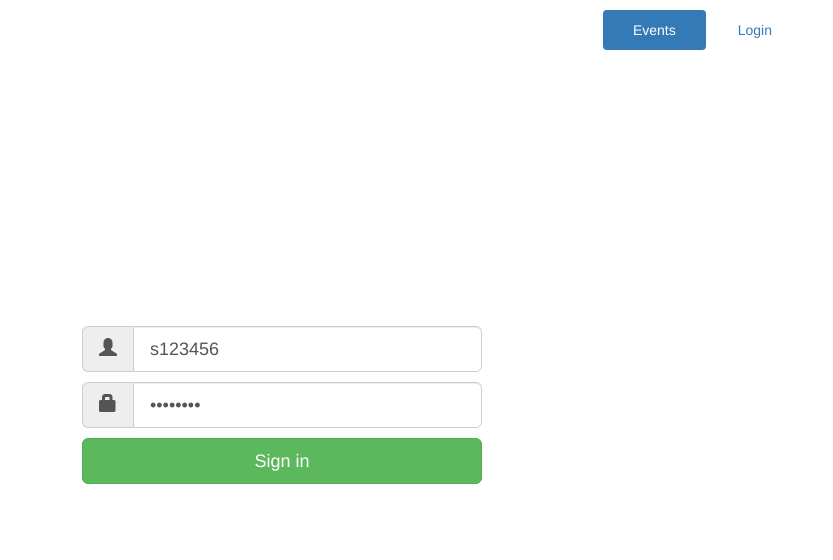
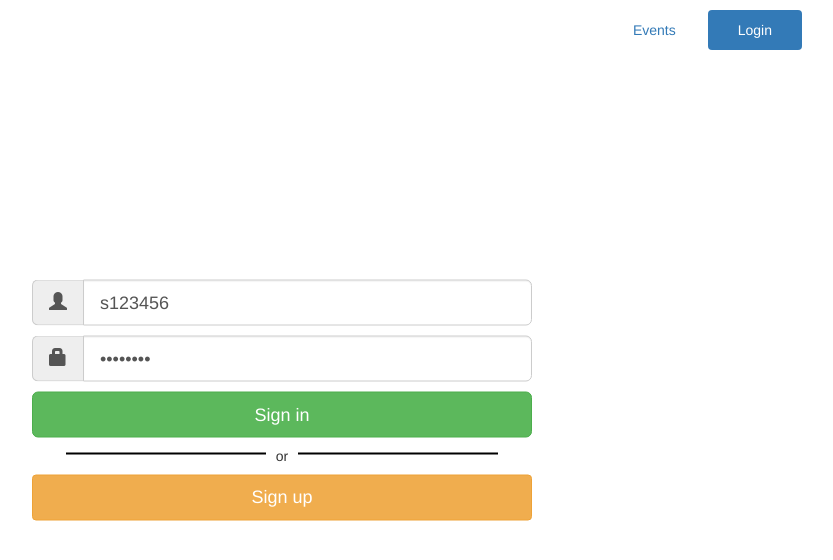
Before and after one commit to Frederiks96/EVENT-ANGULAR, an Angular app: page / in a window 1280 px wide. Shown: the top 560 px of the page, without its empty margins (358-1191 px from the left). Built offline with nearby package versions, Linux system fonts and the light colour scheme.

Commit message:
Form stuff and sign up button

```diff
--- a/src/app/app.component.ts
+++ b/src/app/app.component.ts
@@ -9,15 +9,17 @@ import { Subscription } from "rxjs";
 })
 export class AppComponent implements OnDestroy {
   private tabs = ['Events', 'Login'];
-  private currentIndex = 0;
+  private currentIndex = 1;
   private subscription: Subscription;
 
   constructor(private userService: UserService) {
     this.subscription = userService.events.subscribe((value) => {
       if (value) {
         this.tabs = ['Home', 'Events', 'User'];
+        this.currentIndex = 2;
       } else {
         this.tabs = ['Events', 'Login'];
+        this.currentIndex = 1;
       }
     });
   }
--- a/src/app/sign-in/sign-in.component.css
+++ b/src/app/sign-in/sign-in.component.css
@@ -1,20 +1,16 @@
-#username {
+#username, #password, #login, #signup {
   margin: 0 auto;
-  min-width: 400px;
-  max-width: 400px;
-}
-
-#password {
-  margin: 0 auto;
-  min-width: 400px;
-  max-width: 400px;
+  min-width: 500px;
+  max-width: 500px;
 }
 
 #login {
   background: yellow;
-  margin: 0 auto;
-  min-width: 400px;
-  max-width: 400px;
+}
+
+#signup {
+  height: 46px;
+  font-size: 18px;
 }
 
 #container {
@@ -31,3 +27,31 @@
   width: 90%;
   margin: 0 auto;
 }
+
+.fancy {
+  line-height: 0.5;
+  text-align: center;
+  margin-top: 15px;
+  margin-bottom: 15px;
+}
+.fancy span {
+  display: inline-block;
+  position: relative;
+}
+.fancy span:before,
+.fancy span:after {
+  content: "";
+  position: absolute;
+  height: 1px;
+  border: 1px solid black;
+  top: 0;
+  width: 200px;
+}
+.fancy span:before {
+  right: 100%;
+  margin-right: 10px;
+}
+.fancy span:after {
+  left: 100%;
+  margin-left: 10px;
+}
--- a/src/app/sign-in/sign-in.component.html
+++ b/src/app/sign-in/sign-in.component.html
@@ -1,35 +1,57 @@
 <form (ngSubmit)="logIn(form)" #form="ngForm">
   <div id="container">
     <div ngModelGroup="userdata">
-      <p></p>
       <div class="input-group input-group-lg" id="username">
         <span class="input-group-addon" id="sizing-addon1">
           <i class="glyphicon glyphicon-user"></i>
         </span>
-        <input #username="ngModel" type="text" class="form-control" placeholder="Username" [(ngModel)]="user.username" name="username" aria-describedby="sizing-addon1" required pattern="^[sS]{1}[0-9]{6}$">
+        <input #username="ngModel" type="text" class="form-control" placeholder="Username" [(ngModel)]="user.username" name="username" ngModel aria-describedby="sizing-addon1" required pattern="^[sS]{1}[0-9]{6}$">
       </div>
-      <div *ngIf="!username.valid"> <strong>Invalid username - username should be of the type sXXXXXX</strong></div>
+      <div *ngIf="username.errors">
+        <div *ngIf="username.errors.required" class="alert alert-danger" style="margin: 2px 0px 0px 0px;">
+          <strong>Required</strong> - username is required
+        </div>
+        <div *ngIf="!username.errors.required && !username.valid && username.touched" class="alert alert-danger" style="margin: 2px 0px 0px 0px;">
+          <strong>Invalid username</strong> - username should be of the type 'sXXXXXX'
+        </div>
+      </div>
+
+
       <p></p>
+
       <div class="input-group input-group-lg form-group" id="password">
       <span class="input-group-addon" id="sizing-addon2">
         <i class="glyphicon glyphicon-lock"></i>
       </span>
-        <input #password type="password" class="form-control" placeholder="Password" [(ngModel)]="user.password" name="password" aria-describedby="sizing-addon2" required>
+        <input #password="ngModel" type="password" class="form-control" placeholder="Password" [(ngModel)]="user.password" name="password" aria-describedby="sizing-addon2" ngModel required>
+      </div>
+      <div *ngIf="password.errors">
+        <div *ngIf="password.errors.required && password.touched" class="alert alert-danger" style="margin: 2px 0px 0px 0px;">
+          <strong>Required</strong> - password is required
+        </div>
       </div>
     </div>
 
+
     <p></p>
-    <button type="submit" class = "btn btn-success btn-lg btn-block" [disabled]="!form.valid">Sign in</button>
+
+    <button type="submit" class="btn btn-success btn-lg btn-block" [disabled]="!form.valid">Sign in</button>
+
+    <p class="subtitle fancy"><span>or</span></p>
+
+    <button type="button" (click)="signup()" id="signup" class="btn btn-warning">Sign up</button>
 
   </div>
 </form>
 
+
+
 <div class="alert alert-success alert-dismissible fade in" role="alert" id="success" [ngClass]="{'hidden':!showGreenAlert}">
   <button type="button" class="close" data-dismiss="alert" aria-label="Close"><span aria-hidden="true">&times;</span></button>
-  <strong>{{alertTitle}}</strong> {{alertMessage}}
+  <strong> {{ alertTitle }} </strong> {{ alertMessage }}
 </div>
 
 <div class="alert alert-danger alert-dismissible fade in" role="alert" id="alert" [ngClass]="{'hidden':!showRedAlert}">
   <button type="button" class="close" data-dismiss="alert" aria-label="Close"><span aria-hidden="true">&times;</span></button>
-  <strong>{{alertTitle}}</strong> {{alertMessage}}
+  <strong> {{ alertTitle }} </strong> {{ alertMessage }}
 </div>
--- a/src/app/sign-in/sign-in.component.ts
+++ b/src/app/sign-in/sign-in.component.ts
@@ -42,4 +42,8 @@ export class SignInComponent implements OnInit {
 
   }
 
+  signup() {
+
+  }
+
 }
```
